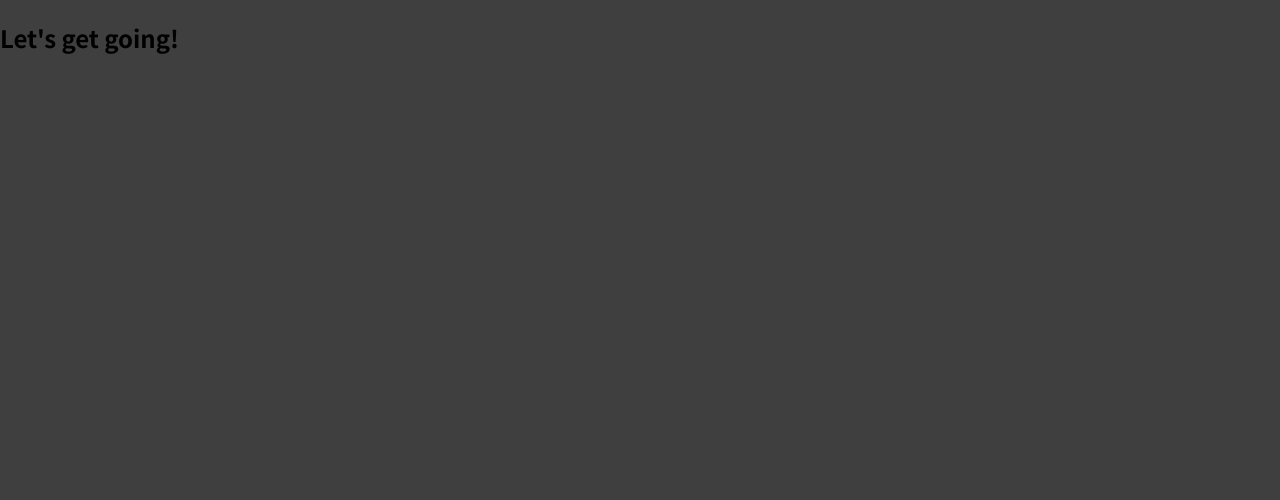
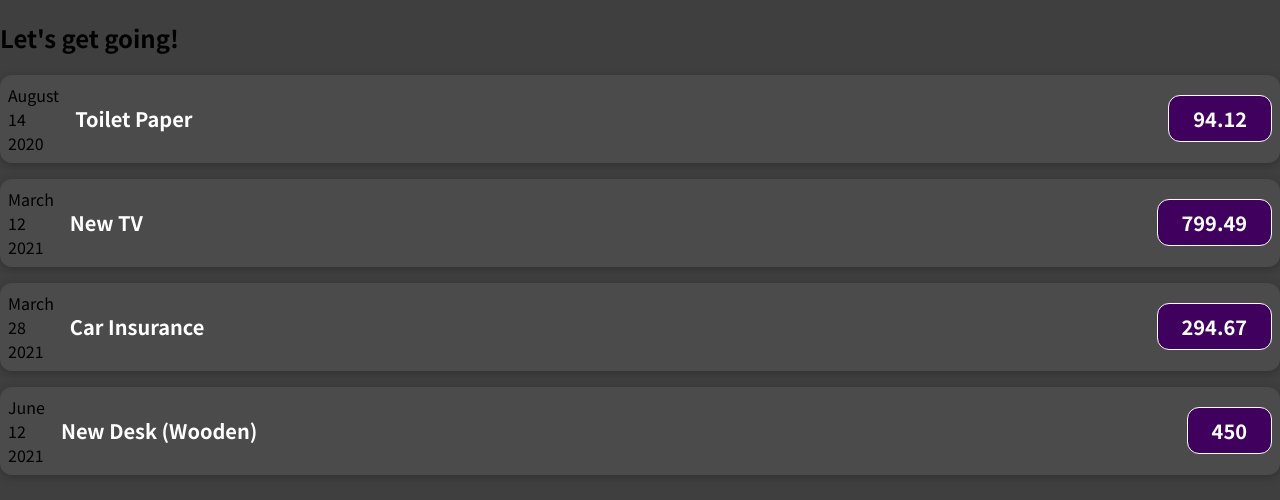
Before and after one commit to cyphics/react_complete_course, a JavaScript app: page / in a window 1280 px wide. Shown: the top 500 px of the page. Built offline with nearby package versions, Linux system fonts and the light colour scheme.

Commit message:
basic component

```diff
--- a/src/App.js
+++ b/src/App.js
@@ -1,9 +1,36 @@
+import ExpenseItem from "./components/ExpenseItem";
+
 function App() {
-  return (
-    <div>
-      <h2>Let's get going!</h2>
-    </div>
-  );
+    const expenses = [
+        {
+            id: 'e1',
+            title: 'Toilet Paper',
+            amount: 94.12,
+            date: new Date(2020, 7, 14),
+        },
+        {id: 'e2', title: 'New TV', amount: 799.49, date: new Date(2021, 2, 12)},
+        {
+            id: 'e3',
+            title: 'Car Insurance',
+            amount: 294.67,
+            date: new Date(2021, 2, 28),
+        },
+        {
+            id: 'e4',
+            title: 'New Desk (Wooden)',
+            amount: 450,
+            date: new Date(2021, 5, 12),
+        },
+    ];
+    return (
+        <div>
+            <h2>Let's get going!</h2>
+            <ExpenseItem title={expenses[0].title} amount={expenses[0].amount} date={expenses[0].date}></ExpenseItem>
+            <ExpenseItem title={expenses[1].title} amount={expenses[1].amount} date={expenses[1].date}></ExpenseItem>
+            <ExpenseItem title={expenses[2].title} amount={expenses[2].amount} date={expenses[2].date}></ExpenseItem>
+            <ExpenseItem title={expenses[3].title} amount={expenses[3].amount} date={expenses[3].date}></ExpenseItem>
+        </div>
+    );
 }
 
 export default App;
--- /dev/null
+++ b/src/components/ExpenseItem.css
@@ -0,0 +1,56 @@
+.expense-item {
+  display: flex;
+  justify-content: space-between;
+  align-items: center;
+  box-shadow: 0 2px 8px rgba(0, 0, 0, 0.25);
+  padding: 0.5rem;
+  margin: 1rem 0;
+  border-radius: 12px;
+  background-color: #4b4b4b;
+}
+
+.expense-item__description {
+  display: flex;
+  flex-direction: column;
+  gap: 1rem;
+  align-items: flex-end;
+  flex-flow: column-reverse;
+  justify-content: flex-start;
+  flex: 1;
+}
+
+.expense-item h2 {
+  /*color: #3a3a3a;*/
+  font-size: 1rem;
+  flex: 1;
+  margin: 0 1rem;
+  color: white;
+}
+
+.expense-item__price {
+  font-size: 1rem;
+  font-weight: bold;
+  color: white;
+  background-color: #40005d;
+  border: 1px solid white;
+  padding: 0.5rem;
+  border-radius: 12px;
+}
+
+@media (min-width: 580px) {
+  .expense-item__description {
+    flex-direction: row;
+    align-items: center;
+    justify-content: flex-start;
+    flex: 1;
+  }
+
+  .expense-item__description h2 {
+    font-size: 1.25rem;
+  }
+
+  .expense-item__price {
+    font-size: 1.25rem;
+    padding: 0.5rem 1.5rem;
+  }
+}
--- /dev/null
+++ b/src/components/ExpenseItem.js
@@ -0,0 +1,23 @@
+import './ExpenseItem.css'
+
+function ExpenseItem(props) {
+    const month = props.date.toLocaleDateString('en-US', {month: 'long'});
+    const day = props.date.toLocaleDateString('en-US', {day: '2-digit'});
+    const year = props.date.getFullYear();
+
+    return (
+        <div className={"expense-item"}>
+            <div>
+                <div>{month}</div>
+                <div>{day}</div>
+                <div>{year}</div>
+            </div>
+            <div className={"expense-item__description"}>
+                <h2>{props.title}</h2>
+                <div className={"expense-item__price"}>{props.amount}</div>
+            </div>
+        </div>
+    );
+}
+
+export default ExpenseItem;
```
